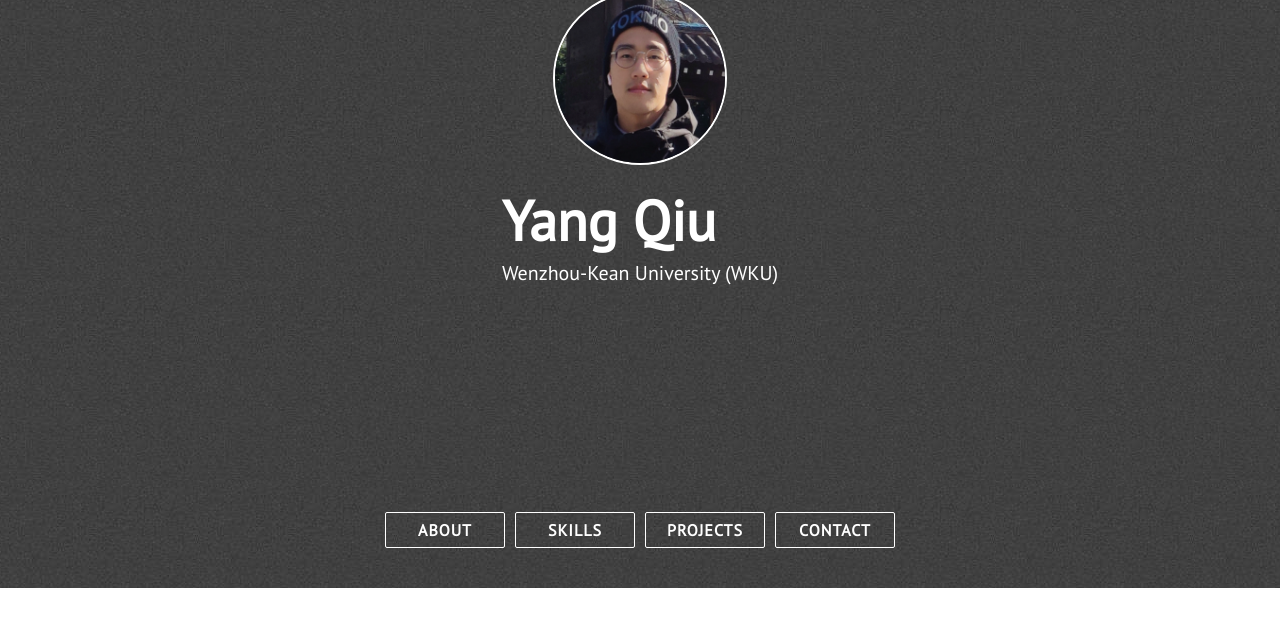
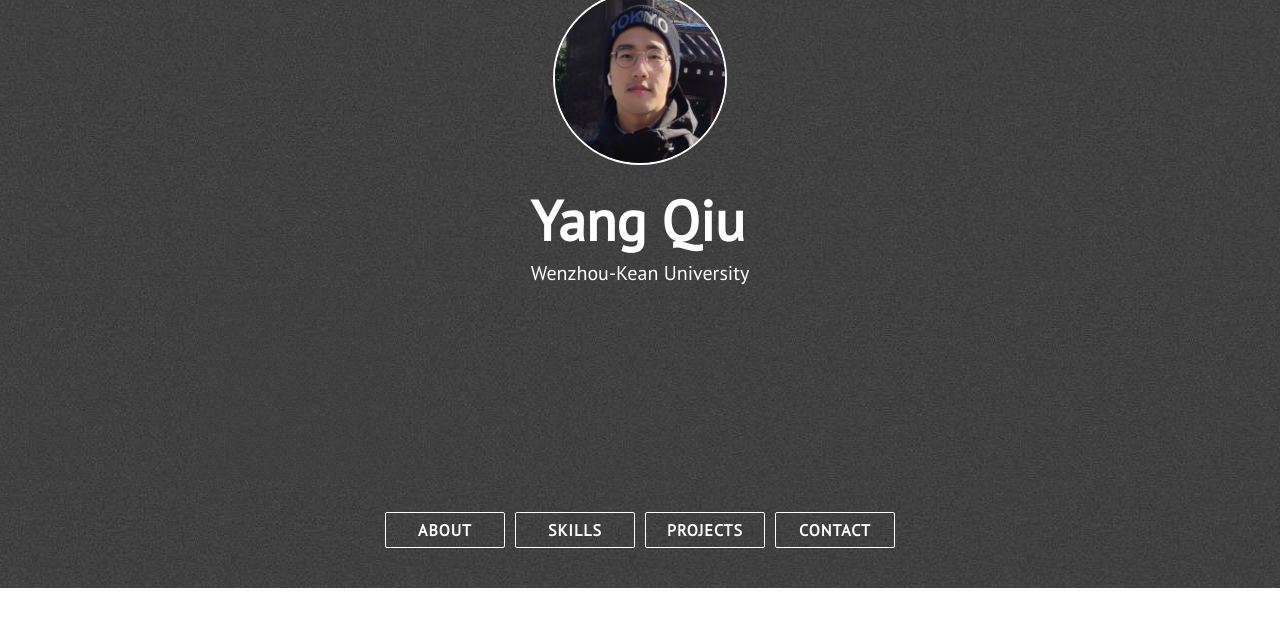
Before and after one commit to aiunicorn/aiunicorn.github.io, a Jekyll site: the page built from index.html, in a window 1280 px wide and 900 px high, scrolled down 312 px. Shown: the top 627 px of the window. Built offline with Jekyll 4.4.1, drawn with Linux system fonts in a browser that asks for light colours; nearby versions of some CDN libraries.

Commit message:
Edited Resume

```diff
--- a/_config.yml
+++ b/_config.yml
@@ -1,5 +1,5 @@
 title: Yang Qiu
-description: Wenzhou-Kean University (WKU)
+description: Wenzhou-Kean University
 site_title: 'Yang Qiu'
 
 # Build settings
```
Also changed, not shown: 1 other file.
